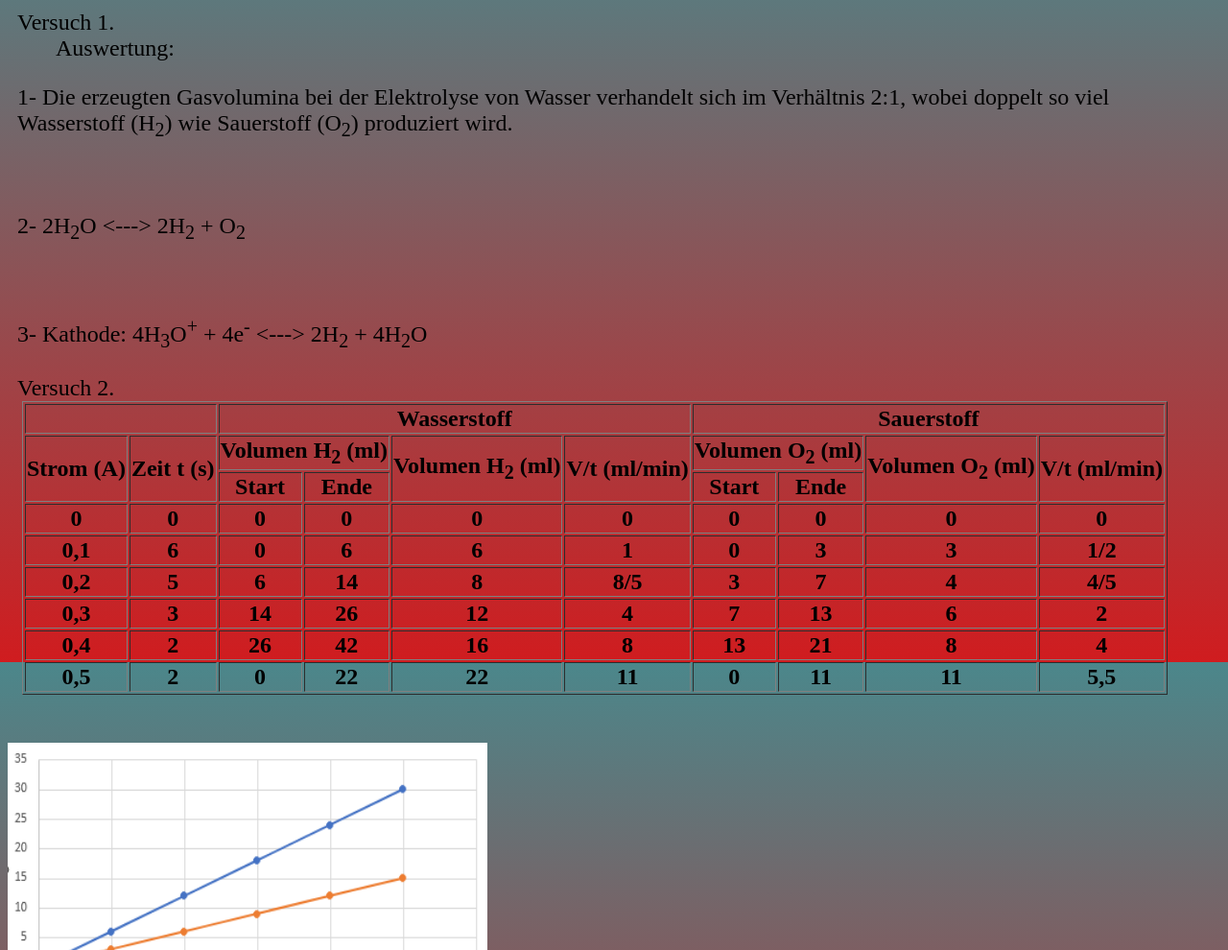
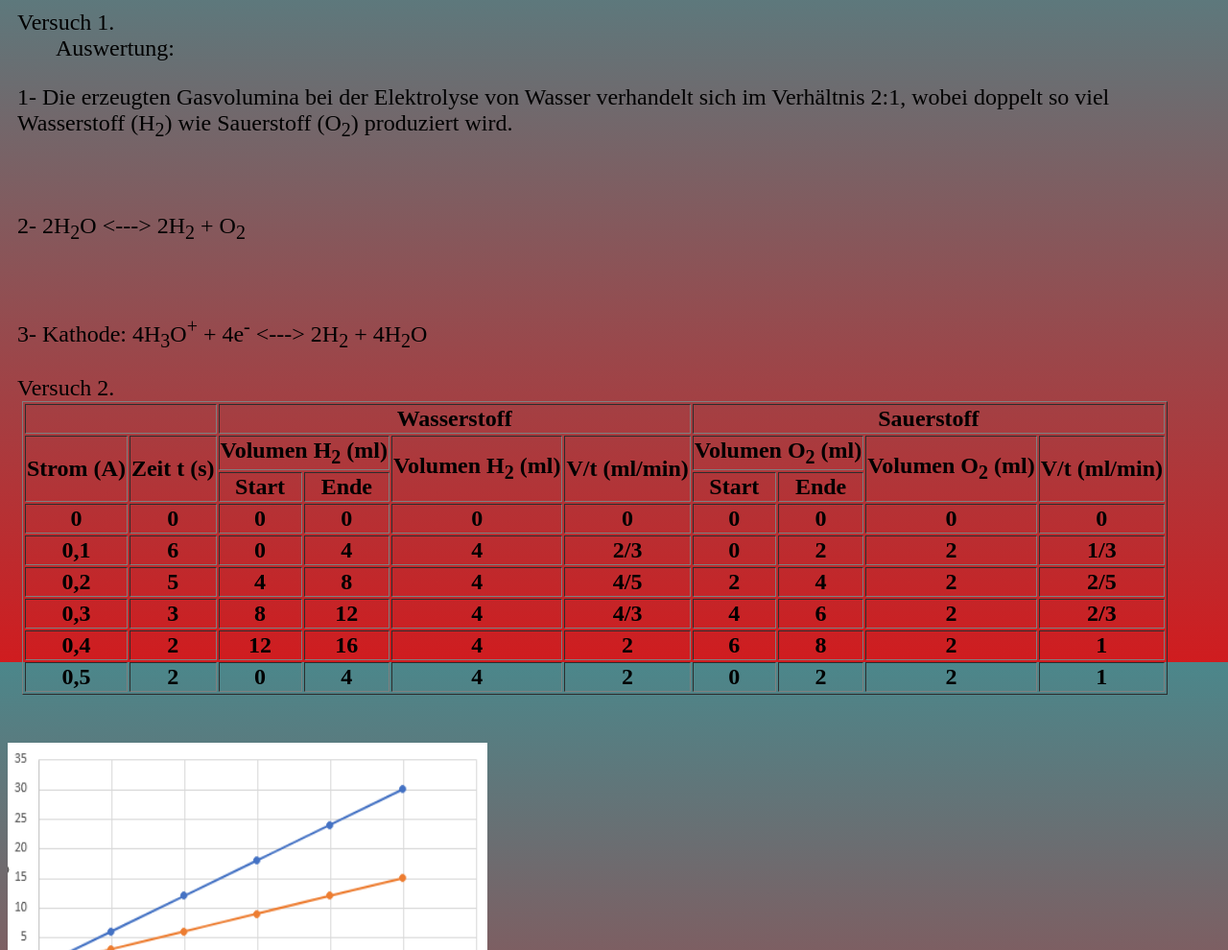
Before and after one commit to borbo-kh/praktikum-exp, a plain HTML site: page Wasserstofftechnik/wasserstofftechnik.html in a window 1280 px wide. Shown: the part 110-1100 px from the top of the page at 96% size. Drawn offline with Linux system fonts and the light colour scheme.

Commit message:
Update wasserstofftechnik.html

```diff
--- a/Wasserstofftechnik/wasserstofftechnik.html
+++ b/Wasserstofftechnik/wasserstofftechnik.html
@@ -54,61 +54,61 @@
             <th>0,1</th>
             <th>6</th>
             <th>0</th>
-            <th>6</th>
-            <th>6</th>
-            <th>1</th>
+            <th>4</th>
+            <th>4</th>
+            <th>2/3</th>
             <th>0</th>
-            <th>3</th>
-            <th>3</th>
-            <th>1/2</th>
+            <th>2</th>
+            <th>2</th>
+            <th>1/3</th>
         </tr>
         <tr>
             <th>0,2</th>
             <th>5</th>
-            <th>6</th>
-            <th>14</th>
+            <th>4</th>
             <th>8</th>
-            <th>8/5</th>
-            <th>3</th>
-            <th>7</th>
             <th>4</th>
             <th>4/5</th>
+            <th>2</th>
+            <th>4</th>
+            <th>2</th>
+            <th>2/5</th>
         </tr>
         <tr>
             <th>0,3</th>
             <th>3</th>
-            <th>14</th>
-            <th>26</th>
+            <th>8</th>
             <th>12</th>
             <th>4</th>
-            <th>7</th>
-            <th>13</th>
+            <th>4/3</th>
+            <th>4</th>
             <th>6</th>
             <th>2</th>
+            <th>2/3</th>
         </tr>
         <tr>
             <th>0,4</th>
             <th>2</th>
-            <th>26</th>
-            <th>42</th>
+            <th>12</th>
             <th>16</th>
+            <th>4</th>
+            <th>2</th>
+            <th>6</th>
             <th>8</th>
-            <th>13</th>
-            <th>21</th>
-            <th>8</th>
-            <th>4</th>
+            <th>2</th>
+            <th>1</th>
         </tr>
         <tr>
             <th>0,5</th>
             <th>2</th>
             <th>0</th>
-            <th>22</th>
-            <th>22</th>
-            <th>11</th>
+            <th>4</th>
+            <th>4</th>
+            <th>2</th>
             <th>0</th>
-            <th>11</th>
-            <th>11</th>
-            <th>5,5</th>
+            <th>2</th>
+            <th>2</th>
+            <th>1</th>
         </tr>
     </table>
     <img src="wt-tabele-v_s.png" height="300" width="500">
```
